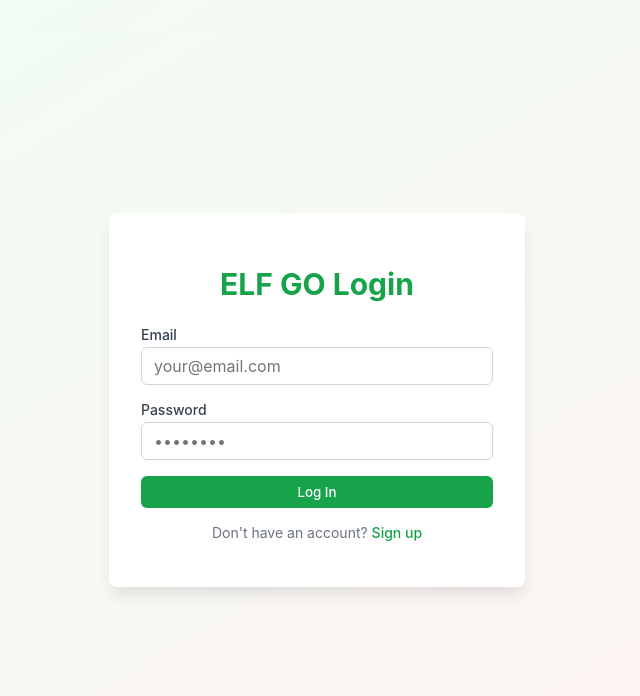
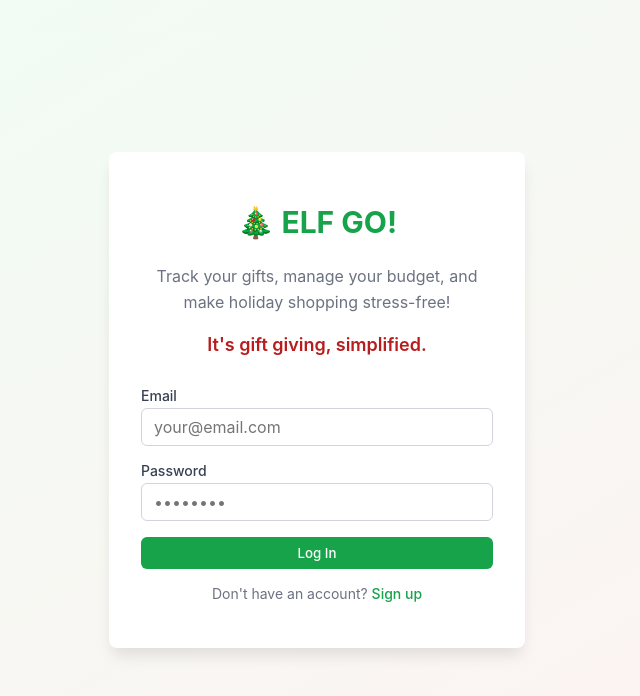
Before and after one commit to SeaForeEx/elf-go, a Next.js app: page /login in a window 1280 px wide. Shown: the top 696 px of the page, without its empty margins (323-963 px from the left). Built offline with nearby package versions, Linux system fonts and the light colour scheme; no server answers.

Commit message:
cleaned up header and provided more detail to login form

```diff
--- a/src/components/Header/Header.tsx
+++ b/src/components/Header/Header.tsx
@@ -16,7 +16,7 @@ export default async function Header() {
         <header className={styles.header}>
             <h1 className={styles.title}>
                 <Link href={'/'}>
-                    🎄 ELF GO! - Gift Tracker
+                    🎄 ELF GO!
                 </Link>
             </h1>
             <div className={styles.actions}>
--- a/src/components/auth/LoginForm/LoginForm.module.css
+++ b/src/components/auth/LoginForm/LoginForm.module.css
@@ -11,6 +11,23 @@
     text-align: center;
     margin-bottom: 1.5rem;
     color: #16a34a;
+}
+
+.description {
+    font-size: 1rem;
+    color: #6b7280;
+    text-align: center;
+    line-height: 1.6;
+    margin-bottom: 1rem;
+    max-width: 400px;
+}
+
+.tagline {
+    font-size: 1.125rem;
+    color: #b91c1c; /* Dark red - different from warning red */
+    font-weight: 600;
+    text-align: center;
+    margin-bottom: 2rem;
 }
 
 .form {
--- a/src/components/auth/LoginForm/LoginForm.tsx
+++ b/src/components/auth/LoginForm/LoginForm.tsx
@@ -35,7 +35,12 @@ export default function LoginForm () {
 
     return (
         <div className={styles.container}>
-            <h1 className={styles.title}>ELF GO Login</h1>
+            <h1 className={styles.title}>🎄 ELF GO!</h1>
+            <p className={styles.description}>
+                Track your gifts, manage your budget, and make holiday shopping stress-free!            </p>
+            <p className={styles.tagline}>
+                It's gift giving, simplified.
+            </p>
 
             <form onSubmit={handleLogin} className={styles.form}>
                 {error && (
```
